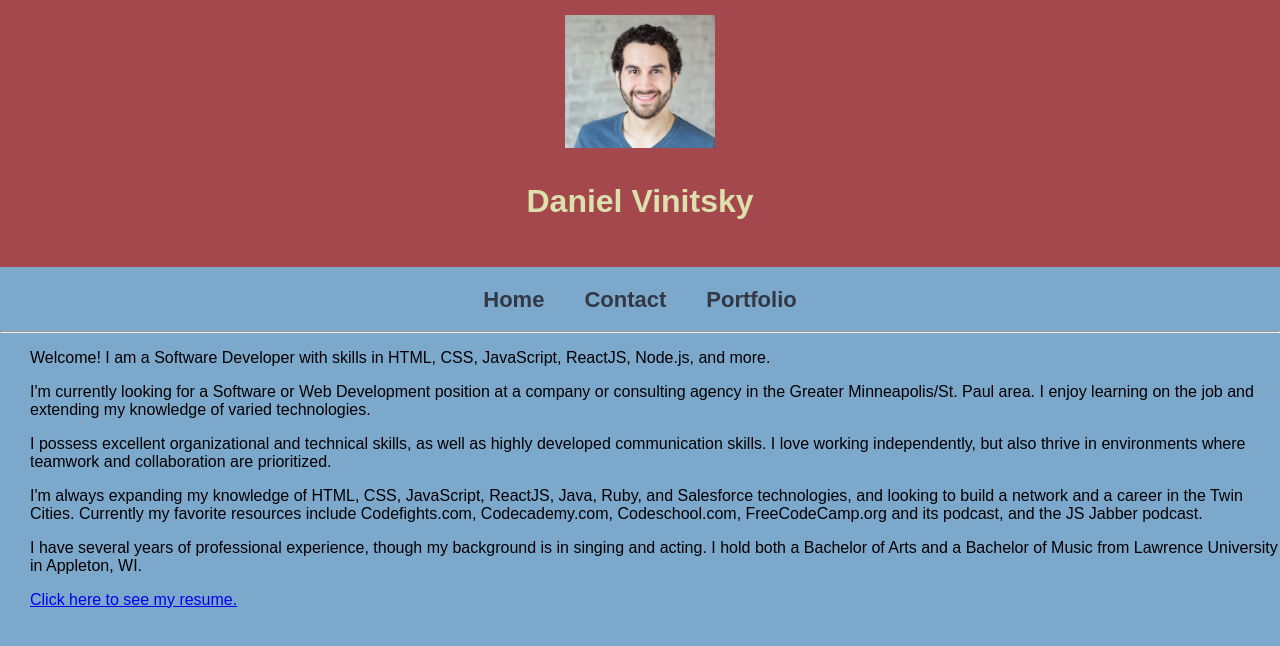
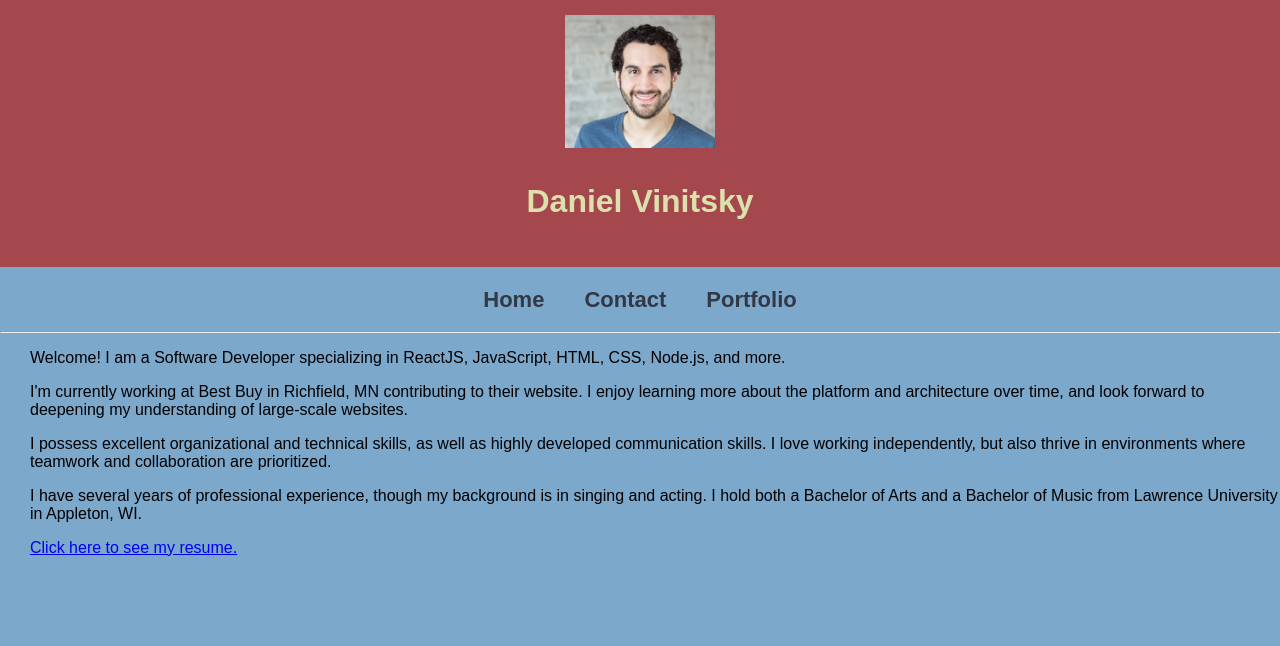
Before and after one commit to dvinihan/Profile, a React (Create React App) app: page / in a window 1280 px wide. Shown: the top 646 px of the page. Built offline with nearby package versions, Linux system fonts and the light colour scheme; the HTML template or start-up script is replaced by a standard one.

Commit message:
update main page

```diff
--- a/src/App.js
+++ b/src/App.js
@@ -91,13 +91,11 @@ const projects = [
 
 const Home = () => (
   <main>
-    <p>Welcome! I am a Software Developer with skills in HTML, CSS, JavaScript, ReactJS, Node.js, and more.</p>
+    <p>Welcome! I am a Software Developer specializing in ReactJS, JavaScript, HTML, CSS, Node.js, and more.</p>
 
-    <p>I'm currently looking for a Software or Web Development position at a company or consulting agency in the Greater Minneapolis/St. Paul area. I enjoy learning on the job and extending my knowledge of varied technologies.</p>
+    <p>I'm currently working at Best Buy in Richfield, MN contributing to their website. I enjoy learning more about the platform and architecture over time, and look forward to deepening my understanding of large-scale websites.</p>
 
     <p>I possess excellent organizational and technical skills, as well as highly developed communication skills. I love working independently, but also thrive in environments where teamwork and collaboration are prioritized.</p>
-
-    <p>I'm always expanding my knowledge of HTML, CSS, JavaScript, ReactJS, Java, Ruby, and Salesforce technologies, and looking to build a network and a career in the Twin Cities. Currently my favorite resources include Codefights.com, Codecademy.com, Codeschool.com, FreeCodeCamp.org and its podcast, and the JS Jabber podcast.</p>
 
     <p>I have several years of professional experience, though my background is in singing and acting. I hold both a Bachelor of Arts and a Bachelor of Music from Lawrence University in Appleton, WI.</p>
 
```
